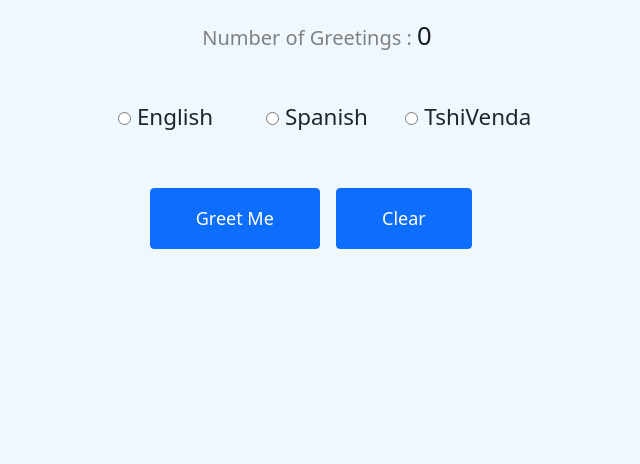
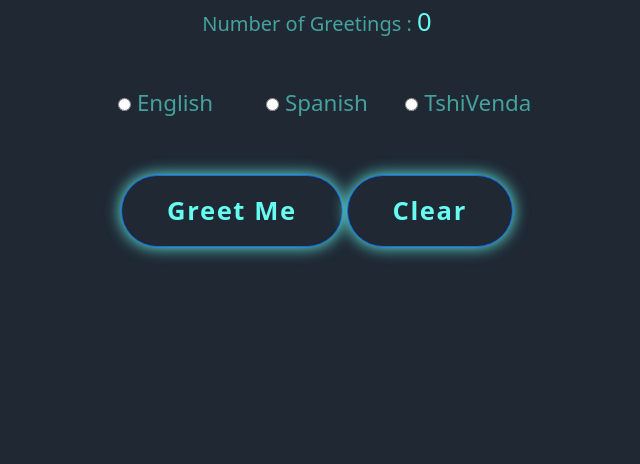
Before and after one commit to TendaniMamadi/Greetings_widget, a plain HTML site: page index.html in a window 1280 px wide. Shown: the part 336-800 px from the top of the page, without its empty margins (323-963 px from the left). Drawn offline with nearby package versions, Linux system fonts and the light colour scheme.

Commit message:
css styling and message display below

```diff
--- a/index.html
+++ b/index.html
@@ -25,50 +25,50 @@
             </div>
         </section>
 
-        <div class="Error">
-
-            <p class="message"></p>
-
-        </div>
 
         <section class="middle">
             <div class="functionality">
                 <form>
-                    <label for="nameInput">Name:</label>
+                    <label for="nameInput" style ="color: #45a29e;">Name:</label>
                     <input id="nameInput" type="text" class="textBox" placeholder="Enter your name">
 
                     <br>
                 </form>
             </div>
 
-             <h5 style="margin-top: 1.5rem;color: gray;" > Number of Greetings : <span style="color:rgb(26, 26, 26);font-size: 1.6rem;" class="count" >0</span>  </h5>
+             <h5 style="margin-top: 1.5rem;color:#45a29e;" > Number of Greetings : <span style="color: #66fcf1;font-size: 1.6rem;" class="count" >0</span>  </h5>
 
             <div class="row check">
                 <div class="col-sm-4">
                     <input type="radio" name="Language" value="Eng">
 
-                    <label for="English">English</label>
+                    <label for="English" style ="color: #45a29e">English</label>
                 </div>
                 <div class="col-sm-4">
                     <input type="radio" name="Language" value="Esp">
 
-                <label for="Spanish">Spanish</label>
+                <label for="Spanish" style ="color: #45a29e" >Spanish</label>
                 </div>
                 <div class="col-sm-4">
-                    <input type="radio" name="Language" value="Ven">
+                    <input type="radio"name="Language" value="Ven">
 
-                <label for="TshiVenda">TshiVenda</label>
+                <label for="TshiVenda" style ="color: #45a29e">TshiVenda</label>
                 </div>
 
+
+            </div>
+            <div class="Error">
+
+                <p class="message"></p>
 
             </div>
 
             <div class="btn">
 
                 <input type="button" value="Greet Me" class=" btn btn-primary btn-sm greetings">
-                &nbsp;&nbsp;
+
                 <input type="button" value="Clear" class=" btn btn-primary btn-sm clearing">
-                &nbsp;&nbsp;
+
 
 
             </div>
--- a/style.css
+++ b/style.css
@@ -1,5 +1,5 @@
 body {
-    background-color: aliceblue;
+    background-color: #1f2833;
     margin: 0;
     padding: 0;
 }
@@ -14,6 +14,7 @@ body {
 }
 
 h1 {
+    color: #66fcf1;
     text-align: center;
     font-size: 3rem
 }
@@ -30,10 +31,23 @@ h1 {
 
 
 .btn input {
+    display: inline-block;
     padding: 1rem 2.8rem;
-    font-size: large;
+    background: #1f2833;
+    border-radius: 4rem;
+    box-shadow: 0 0 1rem;
+    font-size: 1.6rem;
+    color: #66fcf1;
+    letter-spacing: .1rem;
+    font-weight: 600;
+    transition: .5s ease;
 
 }
+
+.btn:hover {
+    box-shadow: none;
+}
+
 
 
 .functionality input {
```
Also changed, not shown: pic/computerPhoto.jpg (added).
